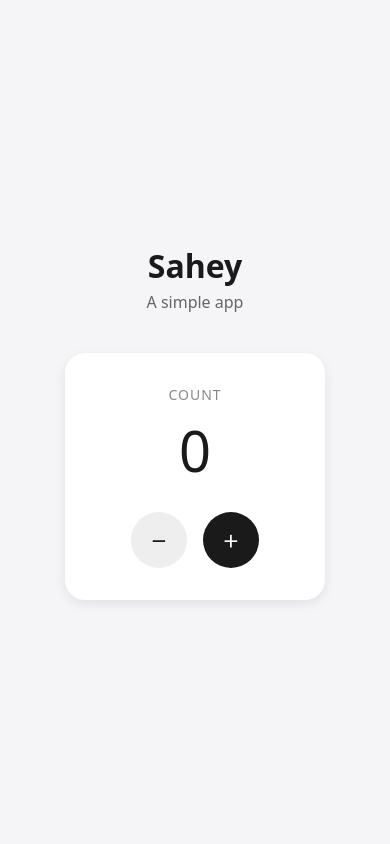
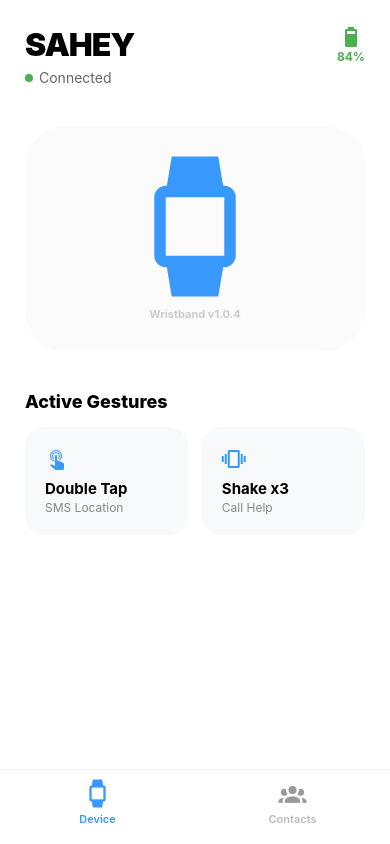
Before and after one commit to sonialin144/sahey-mobile-app, a React Native app: screen / in a window 390 px wide. Built offline with nearby package versions, Linux system fonts and the light colour scheme.

Commit message:
Add sahey home screen and contacts

```diff
--- a/App.js
+++ b/App.js
@@ -1,118 +1,188 @@
-import { useState } from 'react';
-import { StatusBar } from 'expo-status-bar';
+import React, { useState } from 'react';
 import {
-  StyleSheet,
-  Text,
-  View,
-  TouchableOpacity,
-  Platform,
+  StyleSheet, Text, View, TouchableOpacity,
+  FlatList, Modal, TextInput, KeyboardAvoidingView, Platform
 } from 'react-native';
+import { MaterialCommunityIcons } from '@expo/vector-icons';
+// 1. Import the new Safe Area tools
+import { SafeAreaProvider, SafeAreaView } from 'react-native-safe-area-context';
 
 export default function App() {
-  const [count, setCount] = useState(0);
+  const [currentTab, setCurrentTab] = useState('home');
+  const [contacts, setContacts] = useState([
+    { id: '1', name: 'Mom', phone: '(555) 123-4567' },
+  ]);
+  const [modalVisible, setModalVisible] = useState(false);
+  const [newName, setNewName] = useState('');
+  const [newPhone, setNewPhone] = useState('');
+
+  const addContact = () => {
+    if (newName && newPhone) {
+      setContacts([...contacts, { id: Date.now().toString(), name: newName, phone: newPhone }]);
+      setNewName('');
+      setNewPhone('');
+      setModalVisible(false);
+    }
+  };
 
   return (
-    <View style={styles.container}>
-      <StatusBar style="dark" />
-      <Text style={styles.title}>Sahey</Text>
-      <Text style={styles.subtitle}>A simple app</Text>
+    // 2. Wrap everything in the Provider
+    <SafeAreaProvider>
+      <SafeAreaView style={styles.container}>
+        <View style={styles.content}>
+          {currentTab === 'home' ? (
+            <HomeScreen />
+          ) : (
+            <ContactsScreen
+              contacts={contacts}
+              setModalVisible={setModalVisible}
+            />
+          )}
+        </View>
 
-      <View style={styles.counterCard}>
-        <Text style={styles.counterLabel}>Count</Text>
-        <Text style={styles.counterValue}>{count}</Text>
-        <View style={styles.buttonRow}>
-          <TouchableOpacity
-            style={[styles.button, styles.buttonMinus]}
-            onPress={() => setCount((c) => c - 1)}
-            activeOpacity={0.8}
-          >
-            <Text style={styles.buttonText}>−</Text>
+        {/* Bottom Navigation */}
+        <View style={styles.bottomTab}>
+          <TouchableOpacity style={styles.tabItem} onPress={() => setCurrentTab('home')}>
+            <MaterialCommunityIcons
+              name="watch-variant"
+              size={28}
+              color={currentTab === 'home' ? '#3898FC' : '#999'}
+            />
+            <Text style={[styles.tabText, currentTab === 'home' && styles.tabActive]}>Device</Text>
           </TouchableOpacity>
-          <TouchableOpacity
-            style={[styles.button, styles.buttonPlus]}
-            onPress={() => setCount((c) => c + 1)}
-            activeOpacity={0.8}
-          >
-            <Text style={[styles.buttonText, styles.buttonTextPlus]}>+</Text>
+
+          <TouchableOpacity style={styles.tabItem} onPress={() => setCurrentTab('contacts')}>
+            <MaterialCommunityIcons
+              name="account-group"
+              size={28}
+              color={currentTab === 'contacts' ? '#3898FC' : '#999'}
+            />
+            <Text style={[styles.tabText, currentTab === 'contacts' && styles.tabActive]}>Contacts</Text>
           </TouchableOpacity>
         </View>
-      </View>
-    </View>
+
+        {/* Modal for Adding Contacts */}
+        <Modal visible={modalVisible} animationType="slide" transparent={true}>
+          <View style={styles.modalOverlay}>
+            <KeyboardAvoidingView behavior={Platform.OS === 'ios' ? 'padding' : 'height'} style={styles.modalContent}>
+              <Text style={styles.modalTitle}>Add Contact</Text>
+              <TextInput style={styles.input} placeholder="Name" value={newName} onChangeText={setNewName} />
+              <TextInput style={styles.input} placeholder="Phone Number" keyboardType="phone-pad" value={newPhone} onChangeText={setNewPhone} />
+              <View style={styles.modalButtons}>
+                <TouchableOpacity style={[styles.btn, styles.btnCancel]} onPress={() => setModalVisible(false)}>
+                  <Text>Cancel</Text>
+                </TouchableOpacity>
+                <TouchableOpacity style={[styles.btn, styles.btnSave]} onPress={addContact}>
+                  <Text style={{color: 'white', fontWeight: 'bold'}}>Save</Text>
+                </TouchableOpacity>
+              </View>
+            </KeyboardAvoidingView>
+          </View>
+        </Modal>
+      </SafeAreaView>
+    </SafeAreaProvider>
   );
 }
 
+// --- HOME SCREEN ---
+const HomeScreen = () => (
+  <View style={styles.screenInner}>
+    <View style={styles.headerRow}>
+      <View>
+        <Text style={styles.title}>SAHEY</Text>
+        <View style={styles.statusBadge}>
+          <View style={styles.pulseDot} />
+          <Text style={styles.statusText}>Connected</Text>
+        </View>
+      </View>
+      <View style={styles.batteryContainer}>
+        <MaterialCommunityIcons name="battery-80" size={24} color="#4CAF50" />
+        <Text style={styles.batteryText}>84%</Text>
+      </View>
+    </View>
+
+    <View style={styles.imageContainer}>
+      <MaterialCommunityIcons name="watch-variant" size={140} color="#3898FC" />
+      <Text style={styles.imageLabel}>Wristband v1.0.4</Text>
+    </View>
+
+    <Text style={styles.sectionTitle}>Active Gestures</Text>
+    <View style={styles.gestureRow}>
+      <View style={styles.gestureBox}>
+        <MaterialCommunityIcons name="gesture-double-tap" size={24} color="#3898FC" />
+        <Text style={styles.bold}>Double Tap</Text>
+        <Text style={styles.sub}>SMS Location</Text>
+      </View>
+      <View style={styles.gestureBox}>
+        {/* Fixed icon name here */}
+        <MaterialCommunityIcons name="vibrate" size={24} color="#3898FC" />
+        <Text style={styles.bold}>Shake x3</Text>
+        <Text style={styles.sub}>Call Help</Text>
+      </View>
+    </View>
+  </View>
+);
+
+// --- CONTACTS SCREEN ---
+const ContactsScreen = ({ contacts, setModalVisible }) => (
+  <View style={styles.screenInner}>
+    <Text style={styles.title}>Contacts</Text>
+    <Text style={styles.subtitle}>People who receive alerts.</Text>
+    <FlatList
+      data={contacts}
+      keyExtractor={item => item.id}
+      style={{marginTop: 20}}
+      renderItem={({ item }) => (
+        <View style={styles.contactCard}>
+          <View>
+            <Text style={styles.contactName}>{item.name}</Text>
+            <Text style={styles.contactPhone}>{item.phone}</Text>
+          </View>
+          <MaterialCommunityIcons name="check-circle" size={20} color="#4CAF50" />
+        </View>
+      )}
+    />
+    <TouchableOpacity style={styles.addButton} onPress={() => setModalVisible(true)}>
+      <MaterialCommunityIcons name="plus" size={24} color="white" />
+      <Text style={styles.addButtonText}>Add Contact</Text>
+    </TouchableOpacity>
+  </View>
+);
+
 const styles = StyleSheet.create({
-  container: {
-    flex: 1,
-    backgroundColor: '#f5f5f7',
-    alignItems: 'center',
-    justifyContent: 'center',
-    padding: 24,
-  },
-  title: {
-    fontSize: 32,
-    fontWeight: '700',
-    color: '#1a1a1a',
-    marginBottom: 4,
-    ...(Platform.OS === 'web' && { fontFamily: 'system-ui, sans-serif' }),
-  },
-  subtitle: {
-    fontSize: 16,
-    color: '#666',
-    marginBottom: 40,
-    ...(Platform.OS === 'web' && { fontFamily: 'system-ui, sans-serif' }),
-  },
-  counterCard: {
-    backgroundColor: '#fff',
-    borderRadius: 20,
-    padding: 32,
-    alignItems: 'center',
-    minWidth: 260,
-    shadowColor: '#000',
-    shadowOffset: { width: 0, height: 4 },
-    shadowOpacity: 0.08,
-    shadowRadius: 12,
-    elevation: 4,
-  },
-  counterLabel: {
-    fontSize: 14,
-    color: '#888',
-    textTransform: 'uppercase',
-    letterSpacing: 1,
-    marginBottom: 8,
-    ...(Platform.OS === 'web' && { fontFamily: 'system-ui, sans-serif' }),
-  },
-  counterValue: {
-    fontSize: 56,
-    fontWeight: '200',
-    color: '#1a1a1a',
-    marginBottom: 24,
-    ...(Platform.OS === 'web' && { fontFamily: 'system-ui, sans-serif' }),
-  },
-  buttonRow: {
-    flexDirection: 'row',
-    gap: 16,
-  },
-  button: {
-    width: 56,
-    height: 56,
-    borderRadius: 28,
-    alignItems: 'center',
-    justifyContent: 'center',
-  },
-  buttonMinus: {
-    backgroundColor: '#eee',
-  },
-  buttonPlus: {
-    backgroundColor: '#1a1a1a',
-  },
-  buttonText: {
-    fontSize: 28,
-    color: '#1a1a1a',
-    fontWeight: '300',
-    marginTop: -2,
-  },
-  buttonTextPlus: {
-    color: '#fff',
-  },
+  container: { flex: 1, backgroundColor: '#FFF' },
+  content: { flex: 1 },
+  screenInner: { padding: 25, flex: 1 }, // Removed top padding as SafeAreaView handles it now
+  headerRow: { flexDirection: 'row', justifyContent: 'space-between', alignItems: 'flex-start' },
+  title: { fontSize: 32, fontWeight: '900', letterSpacing: -1 },
+  subtitle: { color: '#888', fontSize: 16 },
+  statusBadge: { flexDirection: 'row', alignItems: 'center', marginTop: 5 },
+  pulseDot: { width: 8, height: 8, borderRadius: 4, backgroundColor: '#4CAF50', marginRight: 6 },
+  statusText: { color: '#666', fontSize: 14 },
+  batteryContainer: { alignItems: 'center' },
+  batteryText: { fontSize: 12, fontWeight: 'bold', color: '#4CAF50' },
+  imageContainer: { alignItems: 'center', marginVertical: 40, padding: 30, backgroundColor: '#FBFBFB', borderRadius: 40 },
+  imageLabel: { marginTop: 10, color: '#CCC', fontSize: 11, fontWeight: 'bold' },
+  sectionTitle: { fontSize: 18, fontWeight: '800', marginBottom: 15 },
+  gestureRow: { flexDirection: 'row', justifyContent: 'space-between' },
+  gestureBox: { backgroundColor: '#F8F9FA', padding: 20, borderRadius: 20, width: '48%' },
+  bold: { fontWeight: 'bold', fontSize: 15, marginTop: 8 },
+  sub: { fontSize: 12, color: '#888', marginTop: 2 },
+  contactCard: { backgroundColor: '#F8F9FA', padding: 18, borderRadius: 18, marginBottom: 12, flexDirection: 'row', justifyContent: 'space-between', alignItems: 'center' },
+  contactName: { fontSize: 18, fontWeight: '700' },
+  contactPhone: { color: '#666', fontSize: 14, marginTop: 2 },
+  addButton: { backgroundColor: '#000', flexDirection: 'row', padding: 20, borderRadius: 20, justifyContent: 'center', alignItems: 'center', position: 'absolute', bottom: 20, left: 25, right: 25 },
+  addButtonText: { color: 'white', fontWeight: 'bold', fontSize: 16, marginLeft: 8 },
+  bottomTab: { flexDirection: 'row', height: 75, borderTopWidth: 1, borderColor: '#F0F0F0', paddingBottom: 10, backgroundColor: '#FFF' },
+  tabItem: { flex: 1, justifyContent: 'center', alignItems: 'center' },
+  tabText: { fontSize: 11, color: '#BBB', marginTop: 4, fontWeight: '600' },
+  tabActive: { color: '#3898FC' },
+  modalOverlay: { flex: 1, backgroundColor: 'rgba(0,0,0,0.6)', justifyContent: 'flex-end' },
+  modalContent: { backgroundColor: 'white', padding: 30, borderTopLeftRadius: 35, borderTopRightRadius: 35 },
+  modalTitle: { fontSize: 24, fontWeight: '800', marginBottom: 20 },
+  input: { backgroundColor: '#F1F3F5', padding: 18, borderRadius: 15, marginBottom: 15, fontSize: 16 },
+  modalButtons: { flexDirection: 'row', justifyContent: 'space-between', marginTop: 10 },
+  btn: { padding: 18, borderRadius: 15, width: '47%', alignItems: 'center' },
+  btnCancel: { backgroundColor: '#F1F3F5' },
+  btnSave: { backgroundColor: '#3898FC' }
 });
```
Also changed, not shown: package.json (+5 -2 lines), 1 other file (tests, documents, lock files or other folders).
